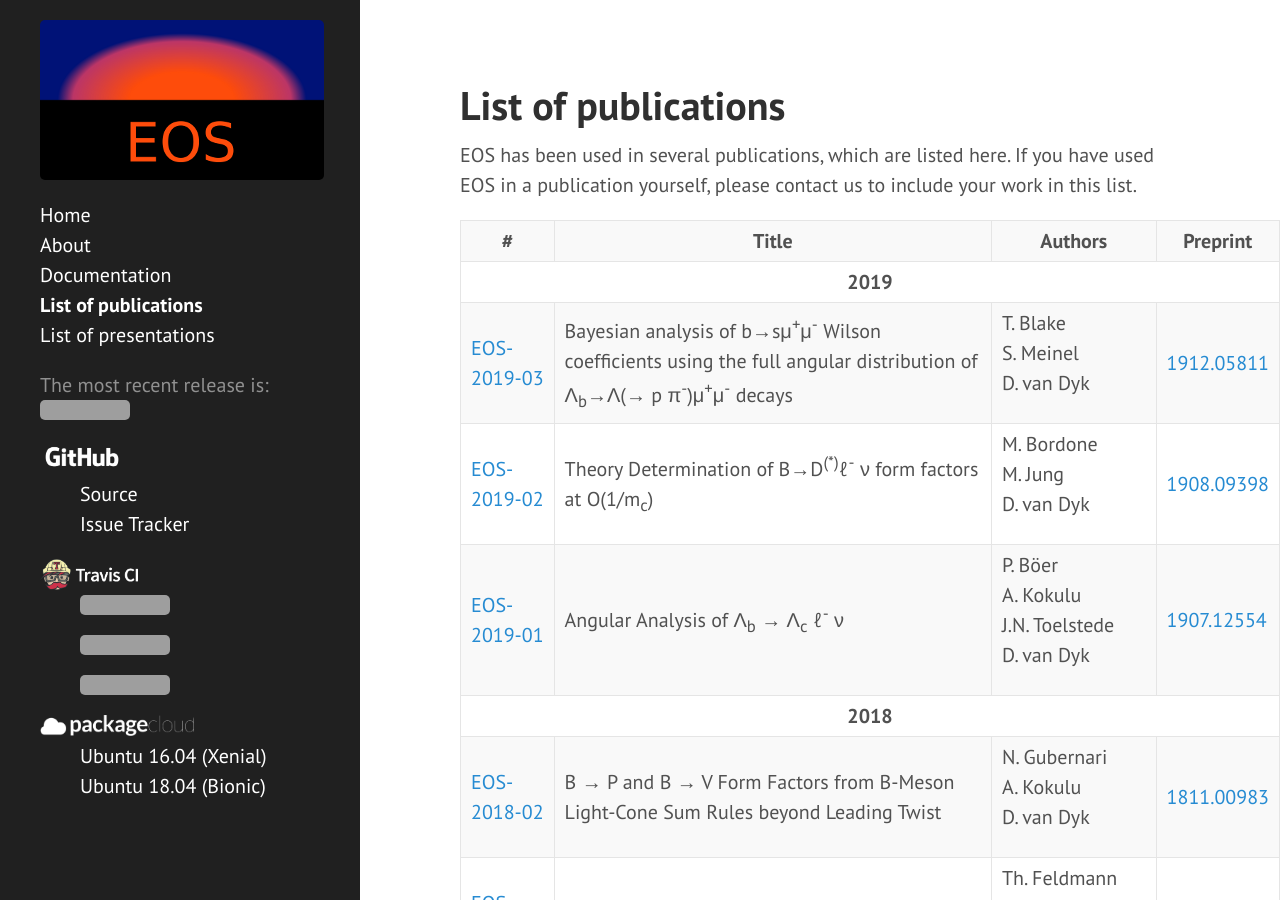
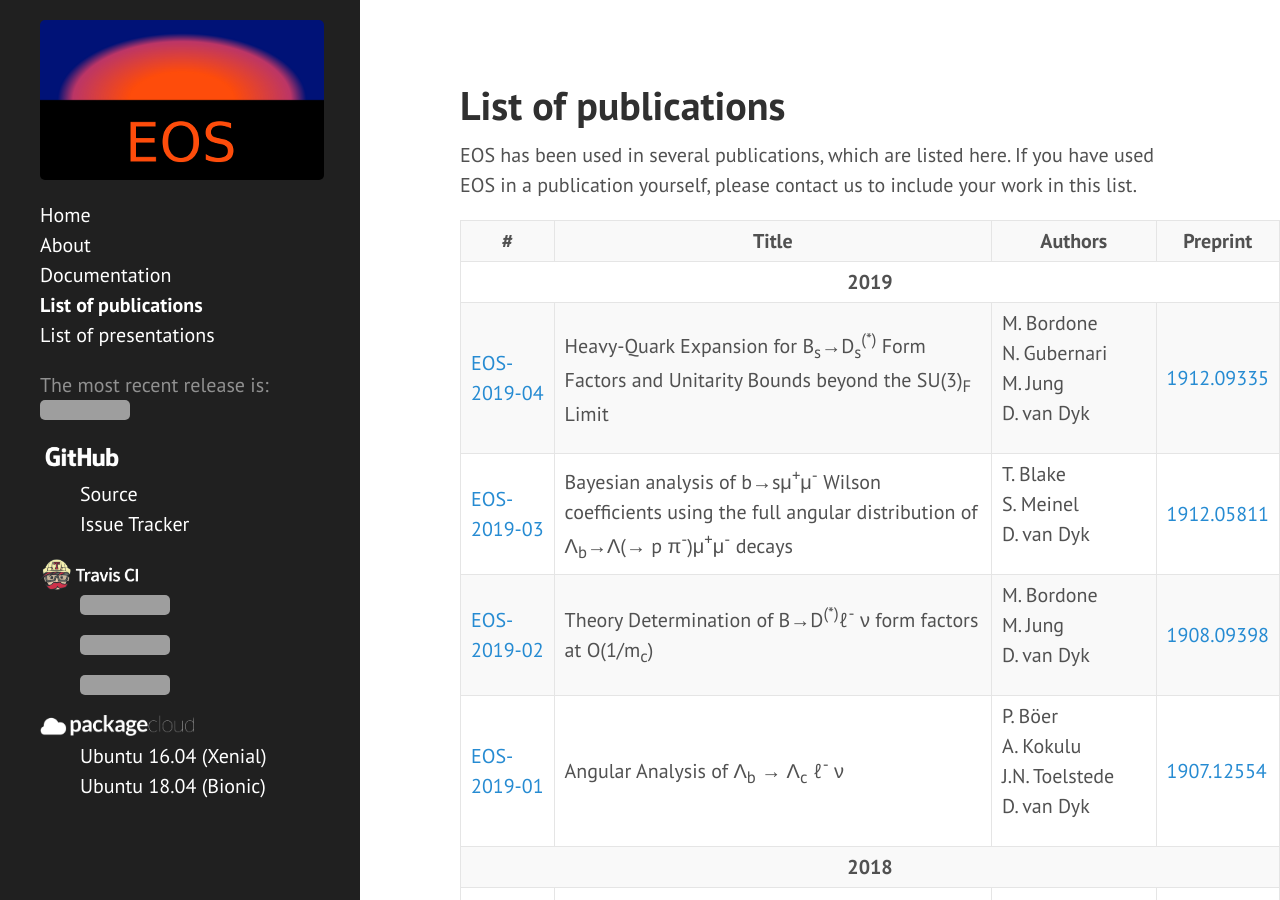
Before and after one commit to eos/eos.github.io, a Jekyll site: the page built from publications.html, in a window 1280 px wide and 900 px high. Built offline with Jekyll 4.4.1, drawn with Linux system fonts in a browser that asks for light colours; grey boxes are pictures that could not be loaded.

Commit message:
Add EOS-2019-04 to list of publications

```diff
--- a/_data/publications.yml
+++ b/_data/publications.yml
@@ -1,5 +1,9 @@
 - year: '2019'
   items:
+      - id:      '04'
+        title:   'Heavy-Quark Expansion for B<sub>s</sub>&rarr;D<sub>s</sub><sup>(&ast;)</sup> Form Factors and Unitarity Bounds beyond the SU(3)<sub>F</sub> Limit'
+        authors: [ 'M.&nbsp;Bordone', 'N.&nbsp;Gubernari', 'M.&nbsp;Jung', 'D.&nbsp;van&nbsp;Dyk' ]
+        arxiv:   '1912.09335'
       - id:      '03'
         title:   'Bayesian analysis of b&rarr;s&mu;<sup>+</sup>&mu;<sup>-</sup> Wilson coefficients using the full angular distribution of &Lambda;<sub>b</sub>&rarr;&Lambda;(&rarr; p &pi;<sup>-</sup>)&mu;<sup>+</sup>&mu;<sup>-</sup> decays'
         authors: [ 'T.&nbsp;Blake', 'S.&nbsp;Meinel', 'D.&nbsp;van&nbsp;Dyk' ]
```
